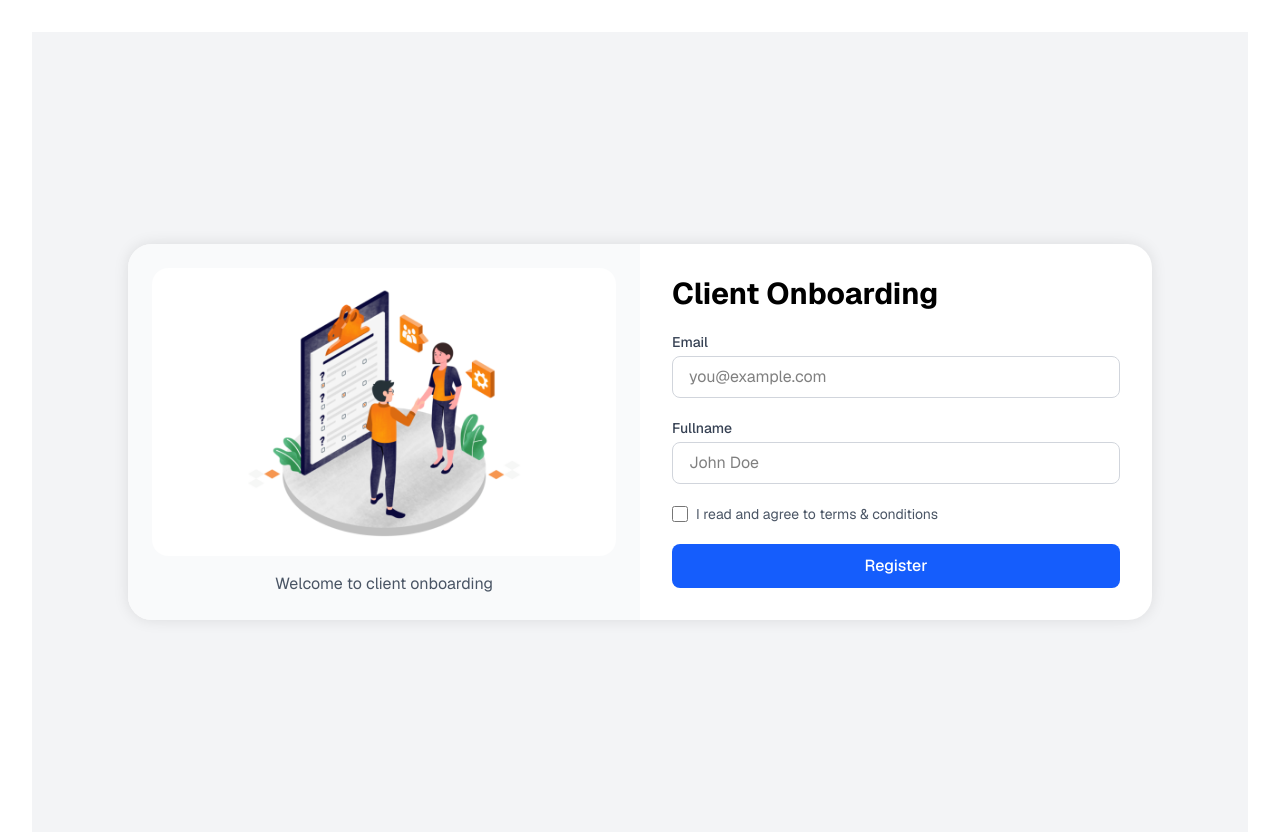
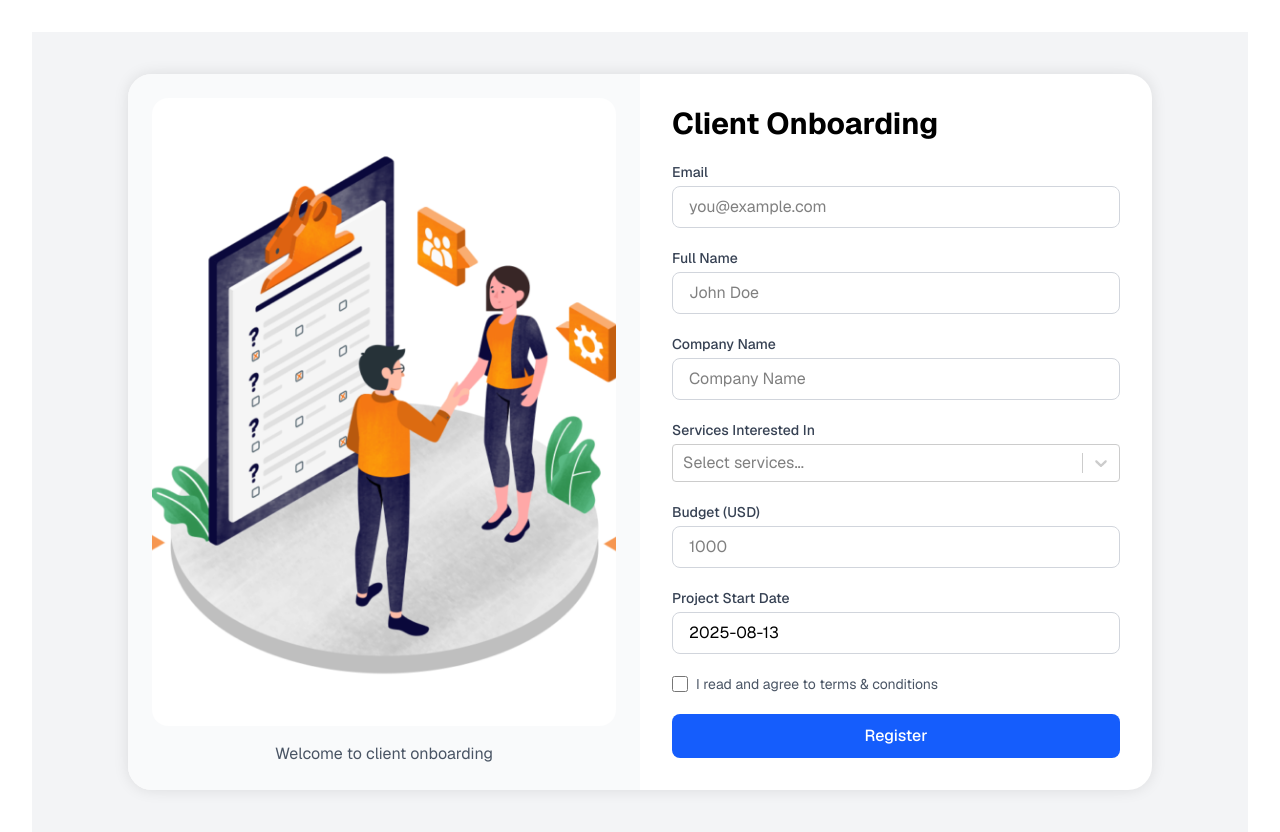
Before and after one commit to sachira-madhushan/client-onboarding-form-simple-next-js, a Next.js app: page / in a window 1280 px wide. Built offline with nearby package versions, Linux system fonts and the light colour scheme.

Commit message:
feat : form fields - client onboarding form

```diff
--- a/src/app/components/OnboardingForm.jsx
+++ b/src/app/components/OnboardingForm.jsx
@@ -1,6 +1,22 @@
+"use client";
+
 import Image from "next/image";
+import Select from "react-select";
+import { useState } from "react";
+import "react-datepicker/dist/react-datepicker.css";
+import DatePicker from "react-datepicker";
 
 export default function OnboardingForm() {
+    const [services, setServices] = useState([]);
+    const [startDate, setStartDate] = useState(new Date());
+
+    const serviceOptions = [
+        { value: "UI/UX", label: "UI/UX" },
+        { value: "Branding", label: "Branding" },
+        { value: "Web Dev", label: "Web Development" },
+        { value: "Mobile App", label: "Mobile App" },
+    ];
+
     return (
 
         <div className="min-h-screen flex items-center justify-center bg-gray-100">
@@ -40,8 +56,8 @@ export default function OnboardingForm() {
                             </div>
 
                             <div>
-                                <label htmlFor="password" className="block text-sm font-medium text-gray-700">
-                                    Fullname
+                                <label htmlFor="fullname" className="block text-sm font-medium text-gray-700">
+                                    Full Name
                                 </label>
                                 <input
                                     id="fullname"
@@ -52,6 +68,59 @@ export default function OnboardingForm() {
                                 />
                             </div>
 
+                            <div>
+                                <label htmlFor="company" className="block text-sm font-medium text-gray-700">
+                                    Company Name
+                                </label>
+                                <input
+                                    id="company"
+                                    type="text"
+                                    className="mt-1 w-full rounded-lg border border-gray-300 px-4 py-2
+                             focus:outline-none focus:ring-2 focus:ring-blue-500 text-black"
+                                    placeholder="Company Name"
+                                />
+                            </div>
+
+                            <div className="text-black">
+                                <label className="block text-sm font-medium text-gray-700">
+                                    Services Interested In
+                                </label>
+                                <Select
+                                    isMulti
+                                    options={serviceOptions}
+                                    value={services}
+                                    onChange={setServices}
+                                    placeholder="Select services..."
+                                    className="mt-1 hover:cursor-pointer"
+                                />
+                            </div>
+
+                            <div>
+                                <label htmlFor="budget" className="block text-sm font-medium text-gray-700">
+                                    Budget (USD)
+                                </label>
+                                <input
+                                    id="company"
+                                    type="number"
+                                    className="mt-1 w-full rounded-lg border border-gray-300 px-4 py-2
+                             focus:outline-none focus:ring-2 focus:ring-blue-500 text-black"
+                                    placeholder="1000"
+                                />
+                            </div>
+                            <div>
+                                <label className="block text-sm font-medium text-gray-700">
+                                    Project Start Date
+                                </label>
+                                <DatePicker
+                                    selected={startDate}
+                                    onChange={(date) => setStartDate(date)}
+                                    minDate={new Date()}
+                                    dateFormat="yyyy-MM-dd"
+                                    placeholderText="Select start date"
+                                    className="mt-1 w-full rounded-lg border border-gray-300 px-4 py-2 text-black focus:outline-none focus:ring-2 focus:ring-blue-500"
+                                    wrapperClassName="w-full"
+                                />
+                            </div>
                             <div className="flex items-center justify-between">
                                 <label className="inline-flex items-center gap-2">
                                     <input type="checkbox" className="h-4 w-4 rounded border-gray-300 hover:cursor-pointer" />
```
Also changed, not shown: package.json (+6 -3 lines), 1 other file (tests, documents, lock files or other folders).
